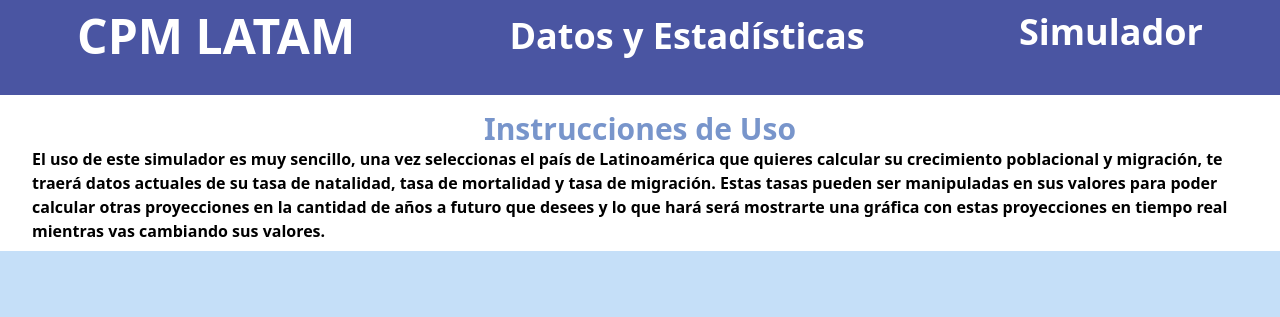
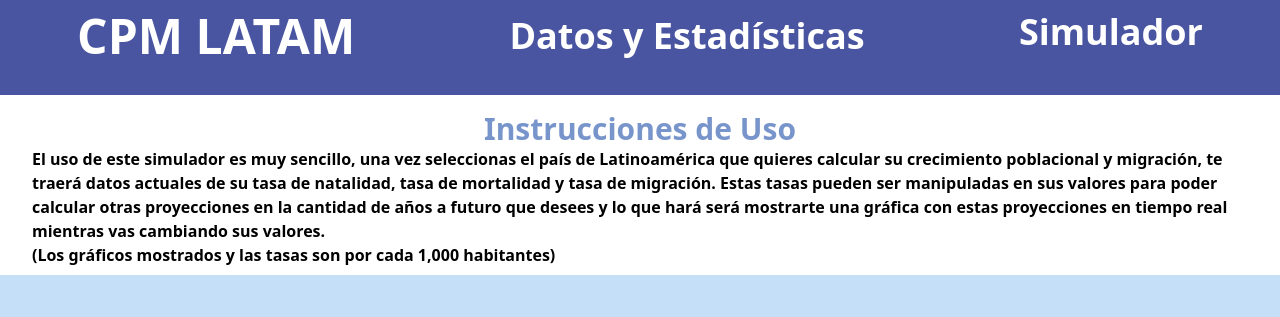
Before and after one commit to AlexGalo0/Proyecto-Teoria, a React (Vite) app in the folder Frontend/: page /Simulador in a window 1280 px wide. Shown: the top 317 px of the page. Built offline with nearby package versions, Linux system fonts and the light colour scheme; no server answers.

Commit message:
Añadiendo texto explicativo

```diff
--- a/Frontend/src/Components/Simulador.jsx
+++ b/Frontend/src/Components/Simulador.jsx
@@ -347,9 +347,11 @@ export const Simulador = () => {
             Instrucciones de Uso
           </h1>
         </div>
-        <div className="flex justify-center">
+        <div className="flex justify-center ">
           <p className="font-bold px-8 pb-2">
-          El uso de este simulador es muy sencillo, una vez seleccionas el país de Latinoamérica que quieres calcular su crecimiento poblacional y migración, te traerá datos actuales de su tasa de natalidad, tasa de mortalidad y tasa de migración.  Estas tasas pueden ser manipuladas en sus valores para poder calcular otras proyecciones en la cantidad de años a futuro que desees y lo que hará será mostrarte una gráfica con estas proyecciones en tiempo real mientras vas cambiando sus valores.
+          El uso de este simulador es muy sencillo, una vez seleccionas el país de Latinoamérica que quieres calcular su crecimiento poblacional y migración, te traerá datos actuales de su tasa de natalidad, tasa de mortalidad y tasa de migración.  Estas tasas pueden ser manipuladas en sus valores para poder calcular otras proyecciones en la cantidad de años a futuro que desees y lo que hará será mostrarte una gráfica con estas proyecciones en tiempo real mientras vas cambiando sus valores.<br/>
+          <p
+           >(Los gráficos mostrados y las tasas son por cada 1,000 habitantes)</p>
           </p>
         </div>
       </div>
```
